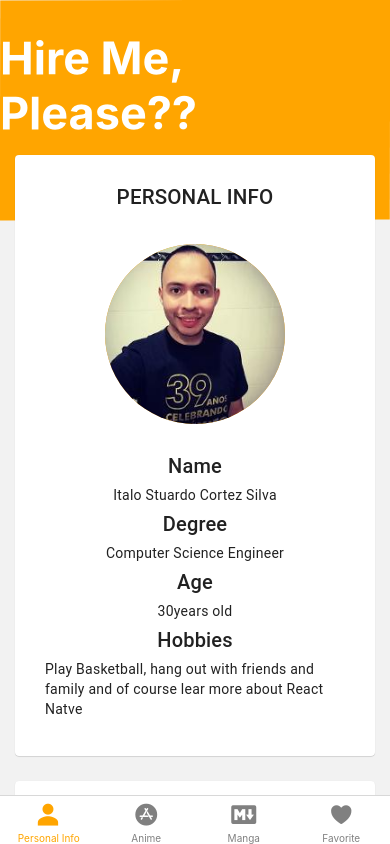
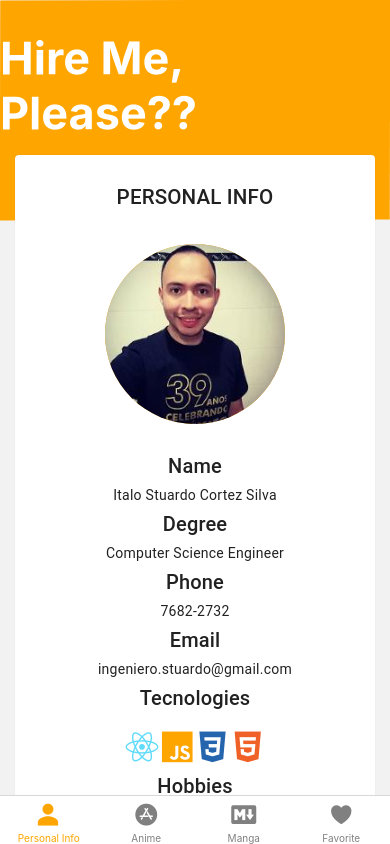
Before and after one commit to engineerStuardo/applaudoStudioCodeChallenge, a React Native app: screen /Home in a window 390 px wide. Built offline with nearby package versions, Linux system fonts and the light colour scheme.

Commit message:
add and style more infomation in PersonalInfo component

```diff
--- a/src/Components/PersonalInfo.js
+++ b/src/Components/PersonalInfo.js
@@ -1,12 +1,14 @@
 import React from 'react';
 import {Card, Title, Paragraph} from 'react-native-paper';
 import * as Animatable from 'react-native-animatable';
+import Icon from 'react-native-vector-icons/dist/Ionicons';
 
 import {
   PersonalInfoTitleContainer,
   PersonalInfoContainer,
   AvatarContainer,
   AvatarPhoto,
+  TechContainer,
 } from '../Styles/HomeScreenStyles';
 
 export const PersonalInfoCard = () => {
@@ -27,8 +29,17 @@ export const PersonalInfoCard = () => {
           <Paragraph>Italo Stuardo Cortez Silva</Paragraph>
           <Title>Degree</Title>
           <Paragraph>Computer Science Engineer</Paragraph>
-          <Title>Age</Title>
-          <Paragraph>30years old</Paragraph>
+          <Title>Phone</Title>
+          <Paragraph>7682-2732</Paragraph>
+          <Title>Email</Title>
+          <Paragraph>ingeniero.stuardo@gmail.com</Paragraph>
+          <Title>Tecnologies</Title>
+          <TechContainer>
+            <Icon name={'logo-react'} size={35} color={'#61DBFB'} />
+            <Icon name={'logo-javascript'} size={35} color={'orange'} />
+            <Icon name={'logo-css3'} size={35} color={'#2565AE'} />
+            <Icon name={'logo-html5'} size={35} color={'#EF6127'} />
+          </TechContainer>
           <Title>Hobbies</Title>
           <Paragraph>
             Play Basketball, hang out with friends and family and of course lear
--- a/src/Styles/HomeScreenStyles.js
+++ b/src/Styles/HomeScreenStyles.js
@@ -1,5 +1,5 @@
 import {View} from 'react-native';
-import {Avatar} from 'react-native-paper';
+import {Avatar, Paragraph} from 'react-native-paper';
 import * as Animatable from 'react-native-animatable';
 import styled from 'styled-components/native';
 
@@ -73,6 +73,13 @@ const FirstJobContainer = styled(View)`
   align-items: center;
 `;
 
+const TechContainer = styled(Paragraph)`
+  height: 50px;
+  padding-top: 20px;
+  align-items: center;
+  justify-content: center;
+`;
+
 export {
   MainContainer,
   TextContainer,
@@ -88,4 +95,5 @@ export {
   ProfessionalAvatarContainer,
   ProfessionalAvatarPhoto,
   FirstJobContainer,
+  TechContainer,
 };
```
